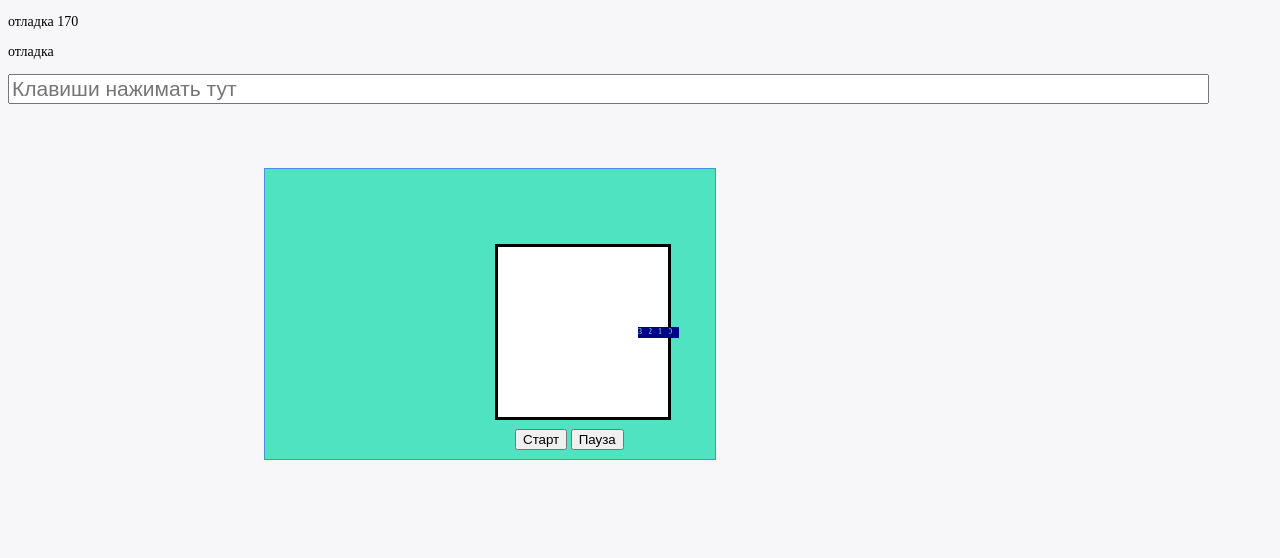
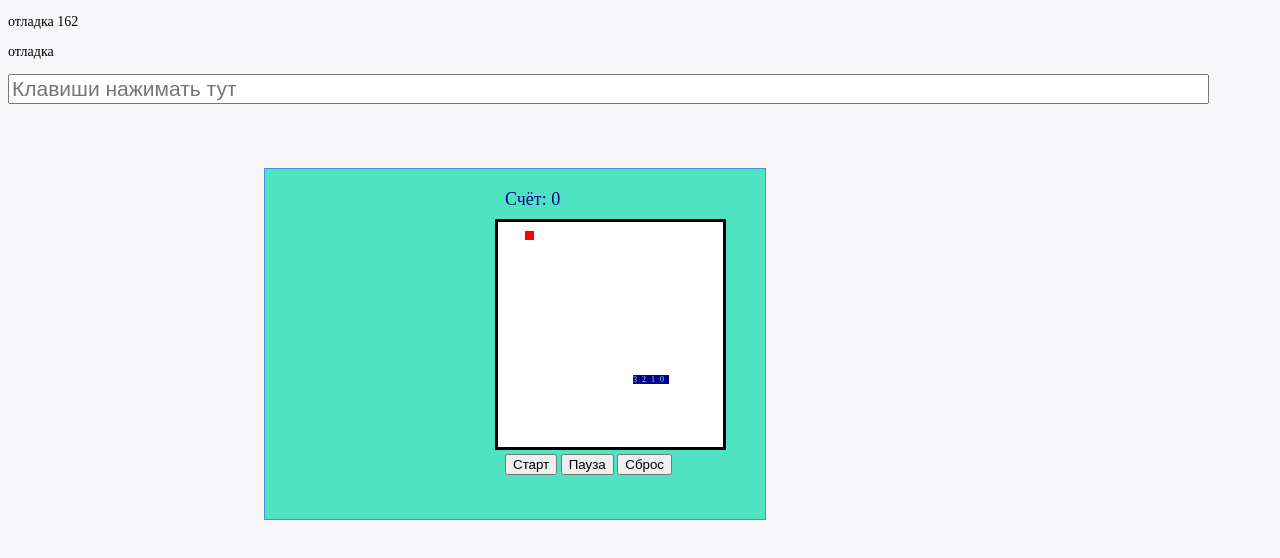
Before and after one commit to AleshaD/snake, a plain HTML site: page index.html in a window 1280 px wide. Both pictures are taken after a click on the button "Старт". Drawn offline with Linux system fonts and the light colour scheme.

Commit message:
Сделано стыковка со стенами, поедание еды, рост змейки

```diff
--- a/css/gameStyles.css
+++ b/css/gameStyles.css
@@ -10,14 +10,19 @@ body {
 }
 
 .ground {position: absolute; margin-left: 20%;  margin-top: 5%;
-	width: 450px; height: 290px;
+	width: 500px; height: 350px;
 	border: 1px solid #4A90E2; background: #50E3C2;}
 
-.playGround {position: absolute; margin-left: 230px; margin-top: 75px;
-	width: 170px; height: 170px;
+.playGround {position: absolute; margin-left: 230px; margin-top: 50px;
+	width: 225px; height: 225px;
 	border: 3px solid black; background: white;}
 
-.startPause {position: absolute; margin-left: 250px; margin-top: 260px}
+.startPause {position: absolute; margin-left: 240px; margin-top: 285px}
 
 .snakePart {position: absolute; background: darkblue; color: aquamarine; font-size: 8px;
-	width: 11px; height: 11px;}
+	width: 9px; height: 9px;}
+
+.food {position: absolute; background: white; color: aquamarine; font-size: 8px;
+	width: 9px; height: 9px}
+
+.points {position: absolute; margin-left: 240px; margin-top: 20px; color: darkblue; font-size: 18px}
--- a/index.html
+++ b/index.html
@@ -7,10 +7,15 @@
 </head>
 <body ng-controller="snakeController">
     <p> отладка   {{ snake.parts[0].x }}</p>
-    <p> отладка   {{ serviceTest }}</p>
+    <p> отладка   {{ snake.wallConnect}}</p>
     <input ng-keypress="arrowDown($event)" type="text" placeholder="Клавиши нажимать тут" id="kinput">
 <div class="ground">
+    <div class="points">Счёт: {{ points }}</div>
     <div class="playGround">
+        <div class="food" style="background: {{ snake.foodParams[0].color }};
+                margin-left:{{ snake.foodParams[0].x }}px; margin-top: {{ snake.foodParams[0]
+                .y }}px">
+        </div>
         <div ng-repeat="part in snake.parts" class="snakePart"
              style="margin-left:{{ part.x }}px; margin-top: {{ part
             .y }}px">{{ part.id }}</div>
@@ -18,6 +23,7 @@
     <div class="startPause">
         <button type="button"  data-ng-click="play()">Старт</button>
         <button type="button"  data-ng-click="stop()">Пауза</button>
+        <button type="button"  data-ng-click="reset()">Сброс</button>
     </div>
 
 
--- a/js/controllers/snakeController.js
+++ b/js/controllers/snakeController.js
@@ -1,9 +1,10 @@
-snakeApp.controller('snakeController', ['$scope', '$interval', 'snakeService',
-    function ($scope, $interval, snakeService) {
+snakeApp.controller('snakeController', ['$rootScope','$scope', '$interval', 'snakeService',
+    function ($rootScope, $scope, $interval, snakeService) {
 
         $scope.snake = snakeService.snake;
 
         var play;
+        $scope.points = 0;
         $scope.play = function () {
 
             if ($scope.snake.parts.length == 0) $scope.snake._startCreate();
@@ -12,15 +13,31 @@ snakeApp.controller('snakeController', ['$scope', '$interval', 'snakeService',
 
             play = $interval(function () {
                 $scope.snake.move();
+                if ($scope.snake.wallConnect()) {
+                    $scope.stop();
+                }
+                if ($scope.snake.eatenFood()) {
+                    $scope.snake.growing();
+                    $scope.snake.foodCreate();
+                    $scope.points +=1;
+                }
             }, 300);
+
+            $scope.snake.foodCreate();
         };
 
         $scope.stop = function () {
             if ( angular.isDefined(play)) {
                 $interval.cancel(play);
                 play = undefined;
-                $scope.snake.parts.length = 0;
             }
+        };
+
+        $scope.reset = function () {
+            $scope.stop();
+            $scope.snake.parts.length = 0;
+            $scope.snake.direct = 100;
+            $scope.snake.foodDelete();
         };
 
         $scope.arrowDown = function (clickEvent) {
--- a/js/services/snakeService.js
+++ b/js/services/snakeService.js
@@ -8,11 +8,15 @@ snakeApp.factory ('snakeService', function (){
             parts: [],
 
             _startCreate: function () {
-                this.parts.push({id: 0, x: 80, y: 80});
+                this.parts.push({id: 0, x: 81, y: 153});
                 for (var i=1; i<4; i++){
-                    this.parts.push({id: i, x: this.parts[i-1].x+15, y: this.parts[i-1].y});
+                    this.parts.push({id: i, x: this.parts[i-1].x-9, y: this.parts[i-1].y});
                 }
                 },
+
+            aLive: function () {
+                return !!this.parts.length;
+            },
 
             move: function () {
                 var tempX = [], tempY = [];
@@ -22,13 +26,13 @@ snakeApp.factory ('snakeService', function (){
 
                     if (i == 0) {
                         switch (this.direct){
-                            case 119: this.parts[i].y -=10; // вверх
+                            case 119: this.parts[i].y -=9; // вниз
                                 break;
-                            case 100: this.parts[i].x +=10; // право
+                            case 100: this.parts[i].x +=9; // право
                                 break;
-                            case 97: this.parts[i].x -=10; // лево
+                            case 97: this.parts[i].x -=9; // лево
                                 break;
-                            case 115: this.parts[i].y +=10; //вниз
+                            case 115: this.parts[i].y +=9; //вверх
                                 break;
                             default : break;
                         }
@@ -45,21 +49,90 @@ snakeApp.factory ('snakeService', function (){
                 }
             },
 
+            direct: 100,
             whereGoing: function (keyPress) {
                 switch (keyPress) {
-                    case 119: this.direct = 119; //вверх
+                    case 119: this.direct = 119; //вниз
                         break;
                     case 100: this.direct = 100; // право
                         break;
                     case 97: this.direct = 97; // лево
                         break;
-                    case 115: this.direct = 115; //вниз
+                    case 115: this.direct = 115; //вверх
                         break;
                     default : break;
                 }
             },
 
-            direct: 100
+            foodParams: [],
+            foodCreate: function () {
+                var X, Y;
+
+                while (true) {
+                    X = this.randomValue(0,216);
+                    if (X % 9 == 0) {
+                        while (true) {
+                            Y = this.randomValue(0,216);
+                            if (Y % 9 == 0) {
+                                break;
+                            }
+                        }
+                        if (!this.checkConnection(X,Y)) break;
+                    }
+                }
+
+                if (this.aLive()) {
+                    this.foodParams[0] = { color: 'red', x: X,
+                        y: Y};
+                }
+            },
+
+            foodDelete: function () {
+                this.foodParams[0].color = 'white';
+            },
+
+            eatenFood: function () {
+                return this.checkConnection (this.foodParams[0].x, this.foodParams[0].y);
+            },
+
+            growing: function () {
+                this.parts.push({id: this.parts.length, x: this.foodParams[0].x, y: this.foodParams[0].y});
+            },
+
+            checkConnection: function (x, y) {
+                for (var i=0; i<this.parts.length; i++) {
+                    if ((x == this.parts[i].x) && (y == this.parts[i].y)) {
+                        return true;
+                    }
+                }
+                return false;
+            },
+
+            wallConnect: function () {
+                return (this.parts[0].x < 0 ||
+                        this.parts[0].x > 216 ||
+                        this.parts[0].y < 0 ||
+                        this.parts[0].y > 216)
+            },
+
+            randomValue: function (min, max) {
+                var rand = min - 0.5 + Math.random() * (max - min + 1);
+                rand = Math.round(rand);
+                return rand;
+            }
+
+            /*food: {
+                create: function () {
+                    //if (this.aLive()) {
+                        snake.food.params[0] = { color: '#ff0000', x: 100, //Math.random(0,225),
+                            y: 100}; // Math.random(0,225)
+                    //}
+                },
+                del: function () {
+                    this.food.params[0].color = '#ffffff';
+                },
+                params: []
+            }*/
 
             }
         }
```
